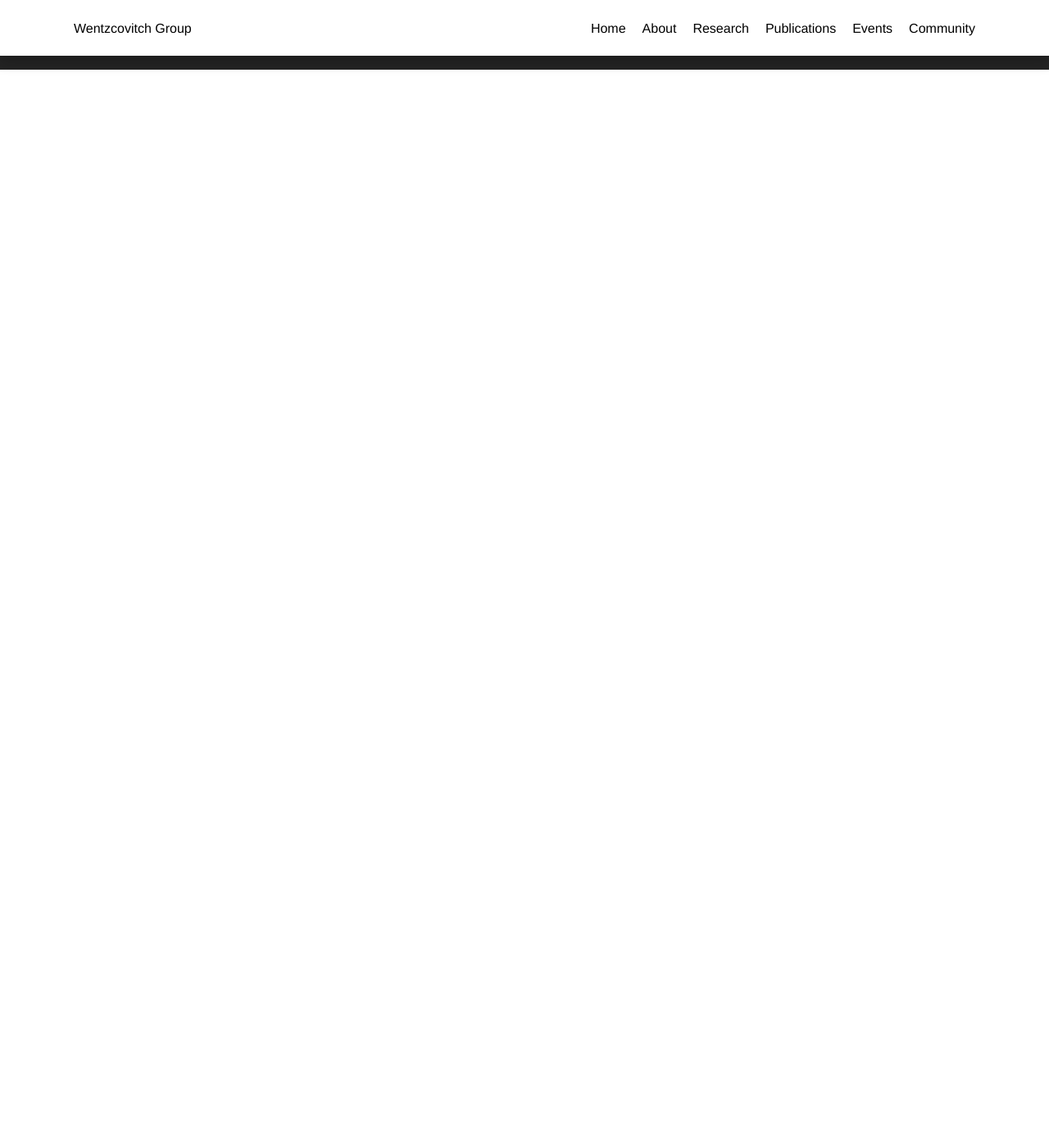
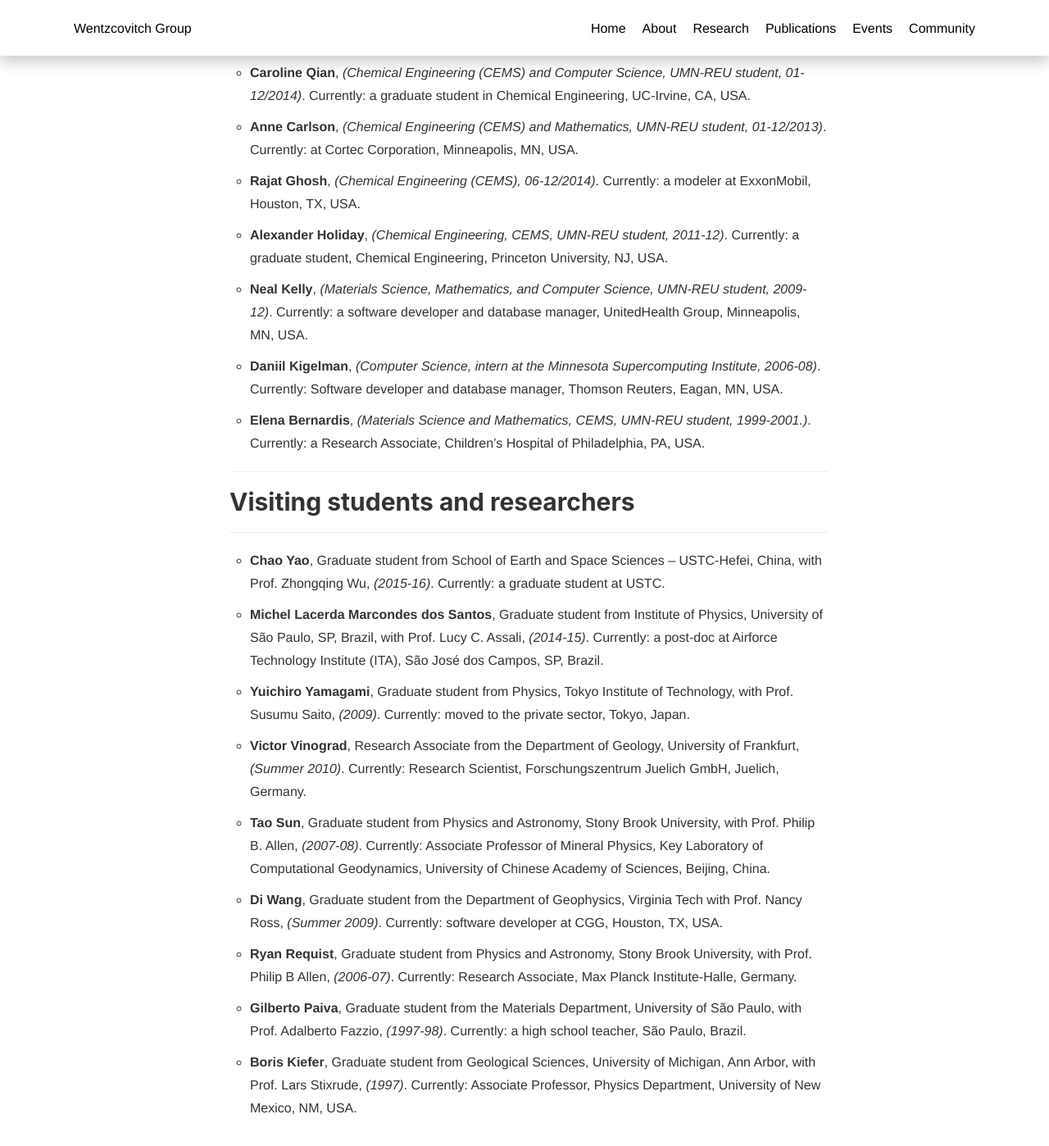
Before and after one commit to mineralcloud/mineralcloud.github.io, a Jekyll site: the page built from people/alumni.html, in a window 1280 px wide and 1400 px high, scrolled down 2914 px. Shown: the whole window at 82% size. Built offline with Jekyll 4.4.1, drawn with Linux system fonts in a browser that asks for light colours; nearby versions of some CDN libraries; before the commit the page ends 2999 px from its top, so only the background shows below that; some of the changed text lies outside the part shown.

Commit message:
people add kanchan & alumni update

```diff
--- a/_config.yml
+++ b/_config.yml
@@ -17,13 +17,11 @@ title: Wentzcovitch Group
 SEOTitle: Wentzcovitch Group
 email: your-email@example.com
 description: >- # this means to ignore newlines until "baseurl:"
-  Write an awesome description for your new site here. You can edit this
-  line in _config.yml. It will appear in your document head meta (for
-  Google search results) and in your feed.xml site description.
+  Welcome to Wentzcovitch Group.
 baseurl: "" # the subpath of your site, e.g. /blog
 url: "" # the base hostname & protocol for your site, e.g. http://example.com
-twitter_username: jekyllrb
-github_username:  jekyll
+# twitter_username:
+# github_username:
 header-img: static/img/header1.jpg
 
 # Build settings
--- a/_data/alumni.yaml
+++ b/_data/alumni.yaml
@@ -133,3 +133,88 @@
     - name: Gaurav Shukla
       time: PhD, Physics, 2011-15
       now:  post-doc in the Department of Earth, Ocean, and Environmental Sciences, Florida State University, Tallahassee, FL, USA.
+
+- position: Undergraduate students
+  list:
+    - name: Blake Wolf
+      time: Materials Science (CEMS) , Summer 2015.
+      now: a graduate student in Materials Science and Electrical Engineering, University of Minnesota, MN, USA.
+
+    - name: William R. Lindemann
+      time: Department of Materials Engineering, Iowa State University, UMN/MRSEC-REU student from Summer 2014.
+      now:  a graduate student in Materials Science, MIT, Boston, USA.
+
+    - name: Caroline Qian
+      time: Chemical Engineering (CEMS) and Computer Science, UMN-REU student, 01-12/2014
+      now:  a graduate student in Chemical Engineering, UC-Irvine, CA, USA.
+
+    - name: Anne Carlson
+      time: Chemical Engineering (CEMS) and Mathematics, UMN-REU student, 01-12/2013
+      now:  at Cortec Corporation, Minneapolis, MN, USA.
+
+    - name: Rajat Ghosh
+      time: Chemical Engineering (CEMS), 06-12/2014
+      now:  a modeler at ExxonMobil, Houston, TX, USA.
+
+    - name: Alexander Holiday
+      time: Chemical Engineering, CEMS, UMN-REU student, 2011-12
+      now:  a graduate student, Chemical Engineering, Princeton University, NJ, USA.
+
+    - name: Neal Kelly
+      time: Materials Science, Mathematics, and Computer Science, UMN-REU student, 2009-12
+      now:  a software developer and database manager, UnitedHealth Group, Minneapolis, MN, USA.
+
+    - name: Daniil Kigelman
+      time: Computer Science, intern at the Minnesota Supercomputing Institute, 2006-08
+      now:  Software developer and database manager, Thomson Reuters, Eagan, MN, USA.
+
+    - name: Elena Bernardis
+      time: Materials Science and Mathematics, CEMS, UMN-REU student, 1999-2001.
+      now:  a Research Associate, Children’s Hospital of Philadelphia, PA, USA.
+
+- position: Visiting students and researchers
+  list:
+    - name: Chao Yao
+      was: Graduate student from School of Earth and Space Sciences – USTC-Hefei, China, with Prof. Zhongqing Wu
+      time: 2015-16
+      now:  a graduate student at USTC.
+
+    - name: Michel Lacerda Marcondes dos Santos
+      was: Graduate student from Institute of Physics, University of São Paulo, SP, Brazil, with Prof. Lucy C. Assali
+      time: 2014-15
+      now:  a post-doc at Airforce Technology Institute (ITA), São José dos Campos, SP, Brazil.
+
+    - name: Yuichiro Yamagami
+      was: Graduate student from Physics, Tokyo Institute of Technology, with Prof. Susumu Saito
+      time: 2009
+      now:  moved to the private sector, Tokyo, Japan.
+
+    - name: Victor Vinograd
+      was: Research Associate from the Department of Geology, University of Frankfurt
+      time: Summer 2010
+      now:  Research Scientist, Forschungszentrum Juelich GmbH, Juelich, Germany.
+
+    - name: Tao Sun
+      was: Graduate student from Physics and Astronomy, Stony Brook University, with Prof. Philip B. Allen
+      time: 2007-08
+      now:  Associate Professor of Mineral Physics, Key Laboratory of Computational Geodynamics, University of Chinese Academy of Sciences, Beijing, China.
+
+    - name: Di Wang
+      was: Graduate student from the Department of Geophysics, Virginia Tech with Prof. Nancy Ross
+      time: Summer 2009
+      now:  software developer at CGG, Houston, TX, USA.
+
+    - name: Ryan Requist
+      was: Graduate student from Physics and Astronomy, Stony Brook University, with Prof. Philip B Allen
+      time: 2006-07
+      now:  Research Associate, Max Planck Institute-Halle, Germany.
+
+    - name: Gilberto Paiva
+      was: Graduate student from the Materials Department, University of São Paulo, with Prof. Adalberto Fazzio
+      time:  1997-98
+      now: a high school teacher, São Paulo, Brazil.
+
+    - name: Boris Kiefer
+      was: Graduate student from Geological Sciences, University of Michigan, Ann Arbor, with Prof. Lars Stixrude
+      time: 1997
+      now:  Associate Professor, Physics Department, University of New Mexico, NM, USA.
--- a/_data/people.yaml
+++ b/_data/people.yaml
@@ -1,3 +1,14 @@
+- name: Kanchan Sarkar
+  position: Post-doc
+  since: 2017
+  portrait: img/people/Kanchan.jpg
+  department: Department of Applied Physics & Applied Mathematics
+  email:
+  description:
+#   socialmedia:
+#     github:
+#     linkedin:
+
 - name: Zhen Zhang
   position: Ph.D
   since: 2017
--- a/people/alumni.html
+++ b/people/alumni.html
@@ -13,21 +13,18 @@ header-img: static/img/header1.jpg
                         col-md-10 col-md-offset-1
                         post-container">
 
-    <div class="people-case">
-        <h2>Alumni</h2>
-    </div>
-
-    <hr>
 
     <div class="people-case ">
         <ul class="people-alumni">
             {% for item in site.data.alumni %}
-            <h4>{{item.position}}</h4>
+            <h2>{{item.position}}</h2>
+            <hr>
                 {% for people in item.list %}
                     {% if people.name %}
-                    <li><b>{{people.name}}</b>{% if people.time %}, <i>({{people.time}})</i>{% endif%}.{% if people.now %} Currently: {{people.now}}{% endif%}</li>
+                    <li><b>{{people.name}}</b>{% if people.was %}, {{people.was}}{% endif%}{% if people.time %}, <i>({{people.time}})</i>{% endif%}.{% if people.now %} Currently: {{people.now}}{% endif%}</li>
                     {% endif %}
                 {% endfor %}
+                <hr>
             {% endfor %}
         </ul>
     </div>
--- a/people/index.html
+++ b/people/index.html
@@ -3,7 +3,7 @@ layout: page
 title: "People"
 permalink: /people/
 description: "in Wentzcovitch Group"
-header-img: static/img/header1.jpg
+header-img: static/img/header-people.PNG
 ---
 
 
```
Also changed, not shown: other parts of people/alumni.html (+1 -1 lines), img/people/Kanchan.jpg, 2 other files.
